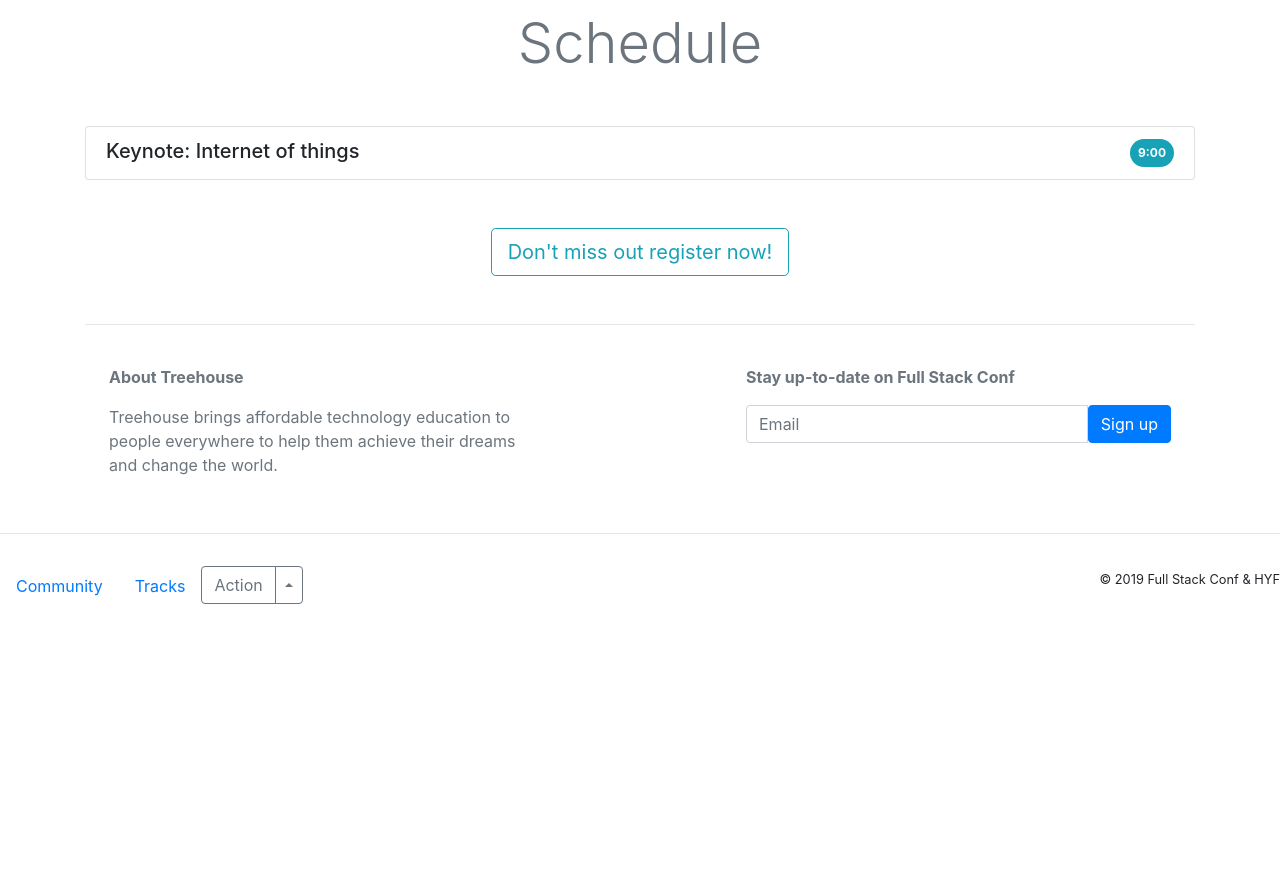
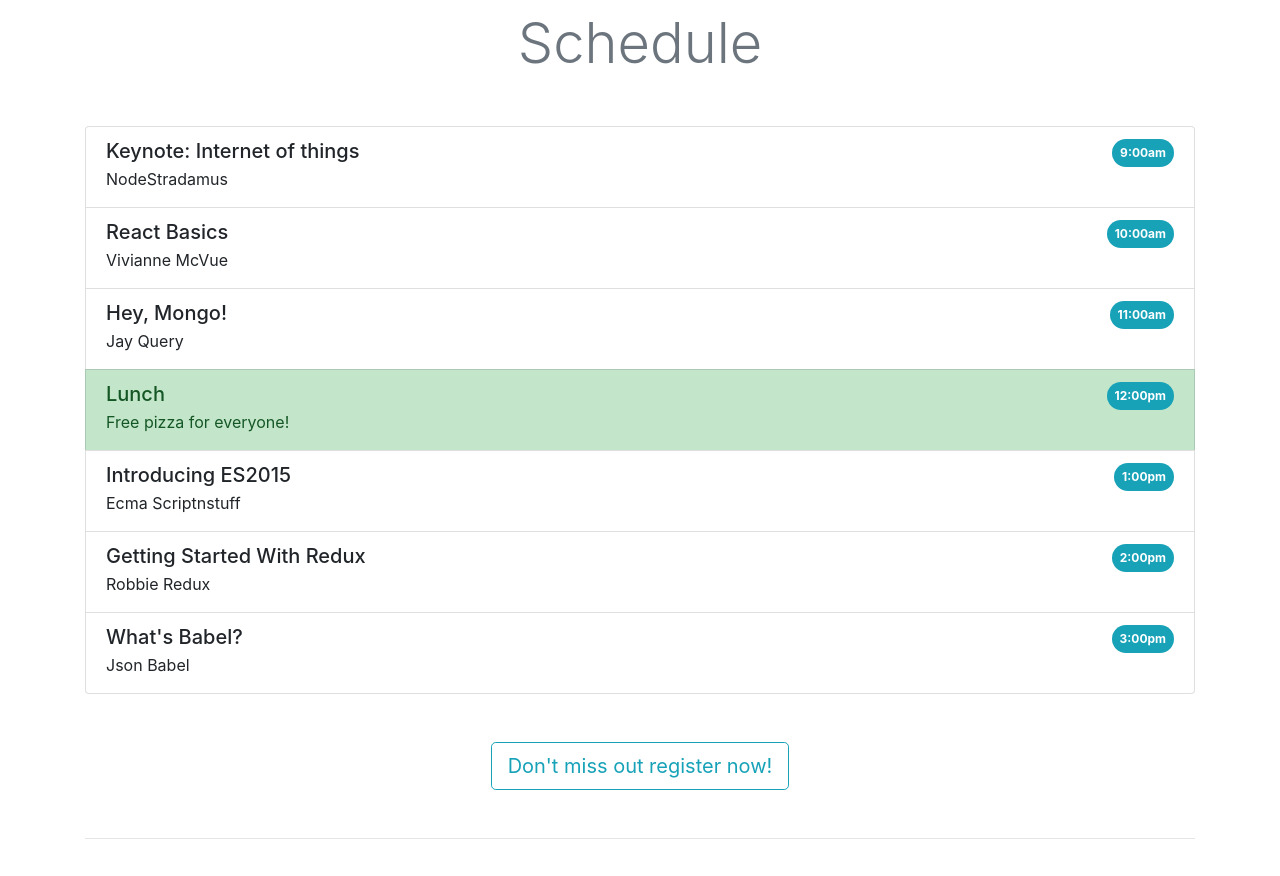
Before and after one commit to Fatemeh-Pakpour/fun-CSS, a plain HTML site: page bootstap/index.html in a window 1280 px wide. Shown: the part 1860-2736 px from the top of the page. Before the commit the page ends 2482 px from the top, so only its background shows below. Drawn offline with nearby package versions, Linux system fonts and the light colour scheme.

Commit message:
added the schedule section

```diff
--- a/bootstap/index.html
+++ b/bootstap/index.html
@@ -60,14 +60,14 @@
             </div>
             <div class="col-lg order-lg-3">
                 <h3 class="mb-4">What You'll Learn</h3>
-                <ul>
-                    <li><strong>MongoDB</strong>: NoSQL database</li>
-                    <li><strong>Express</strong>: Framework for Node</li>
-                    <li><strong>React</strong>: JavaScript library</li>
-                    <li><strong>Node.js</strong>: JavaScript environment</li>
-                    <li><strong>ES2015</strong>: Latest version of JavaScript</li>
-                    <li><strong>Babel</strong>: JavaScript compiler</li>
-                </ul>
+                 <div class="list-group">
+                    <a href="#" class="list-group-item list-group-item-action"><strong>MongoDB</strong>: NoSQL database</a>
+                    <a href="#" class="list-group-item list-group-item-action"><strong>Express</strong>: Framework for Node</a>
+                    <a href="#" class="list-group-item list-group-item-action"><strong>React</strong>: JavaScript library</a>
+                    <a href="#" class="list-group-item list-group-item-action"><strong>Node.js</strong>: JavaScript environment</a>
+                    <a href="#" class="list-group-item list-group-item-action"><strong>ES2015</strong>: Latest version of JavaScript</a>
+                    <a href="#" class="list-group-item list-group-item-action"><strong>Babel</strong>: JavaScript compiler</a>
+                </div>
             </div>
         </div>
     <!-- /about -->
@@ -141,8 +141,51 @@
             <li class ="list-group-item">
                 <div class ="d-flex justify-content-between">
                     <h5 class = "mb-1">Keynote: Internet of things</h5>
-                    <span class="badge badge-pill badge-info p-2">9:00</span>
+                    <span class="badge badge-pill badge-info p-2">9:00am</span>
                 </div>
+                <p class="mb-1">NodeStradamus</p>
+            </li>
+            <li class ="list-group-item">
+                <div class ="d-flex justify-content-between">
+                    <h5 class = "mb-1">React Basics</h5>
+                    <span class="badge badge-pill badge-info p-2">10:00am</span>
+                </div>
+                <p class="mb-1">Vivianne McVue</p>
+            </li>
+            <li class="list-group-item">
+                <div class="d-flex justify-content-between">
+                    <h5 class="mb-1">Hey, Mongo!</h5>
+                    <span class="badge badge-pill badge-info p-2">11:00am</span>
+                </div>
+                <p class="mb-1">Jay Query</p>
+            </li>
+            <li class="list-group-item list-group-item-success">
+                <div class="d-flex justify-content-between">
+                    <h5 class="mb-1">Lunch</h5>
+                    <span class="badge badge-pill badge-info p-2">12:00pm</span>
+                </div>
+                <p class="mb-1">Free pizza for everyone!</p>
+            </li>
+            <li class="list-group-item">
+                <div class="d-flex justify-content-between">
+                    <h5 class="mb-1">Introducing ES2015</h5>
+                    <span class="badge badge-pill badge-info p-2">1:00pm</span>
+                </div>
+                <p class="mb-1">Ecma Scriptnstuff</p>
+            </li>
+            <li class="list-group-item">
+                <div class="d-flex justify-content-between">
+                    <h5 class="mb-1">Getting Started With Redux</h5>
+                    <span class="badge badge-pill badge-info p-2">2:00pm</span>
+                </div>
+                <p class="mb-1">Robbie Redux</p>
+            </li>
+            <li class="list-group-item">
+                <div class="d-flex justify-content-between">
+                    <h5 class="mb-1">What's Babel?</h5>
+                    <span class="badge badge-pill badge-info p-2">3:00pm</span>
+                </div>
+                <p class="mb-1">Json Babel</p>
             </li>
 
         </ul>
```
